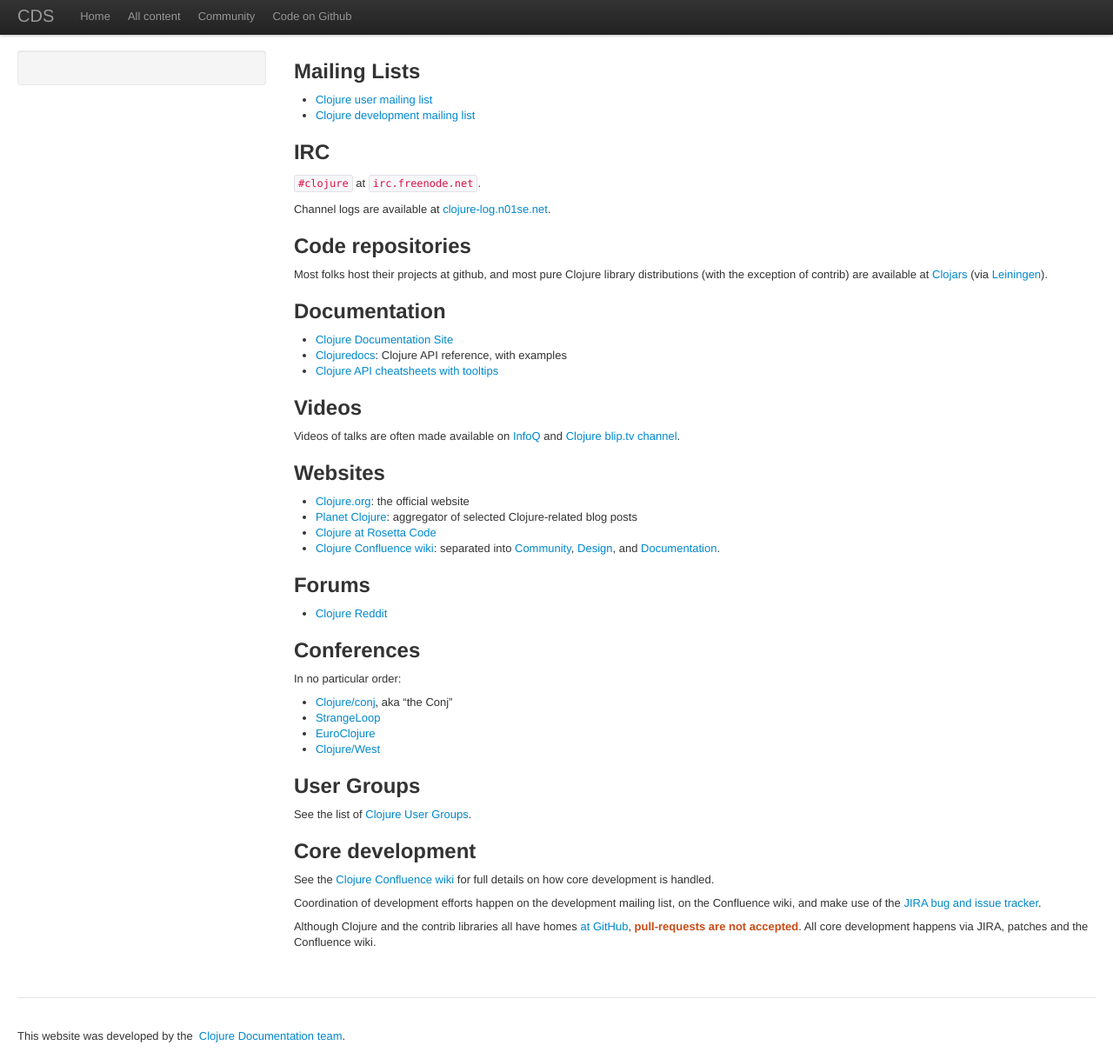
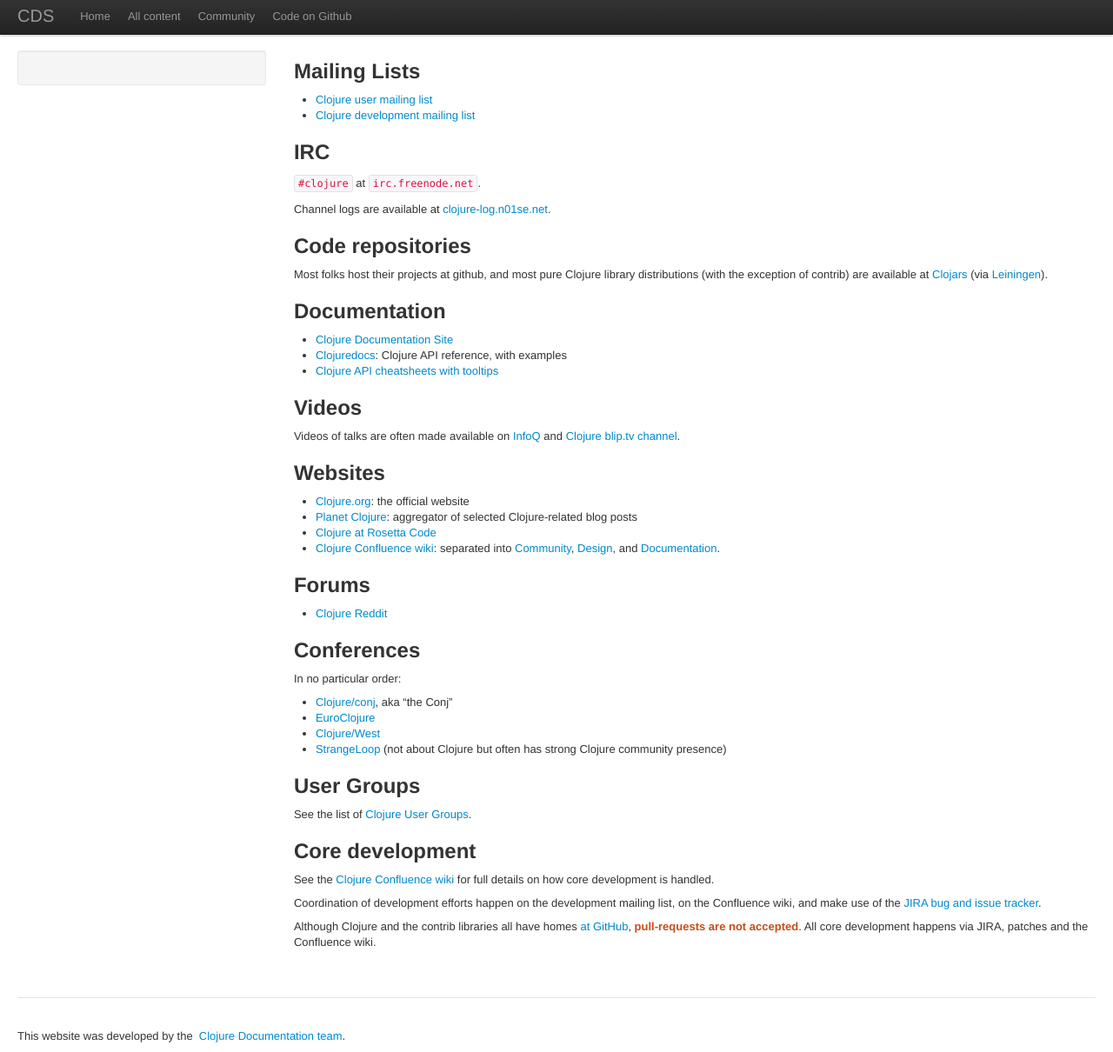
Before and after one commit to clojuredocs/guides, a Jekyll site: the page built from articles/ecosystem/community.md, in a window 1280 px wide. Shown: the whole page at 87% size. Built offline with Jekyll 4.4.1, drawn with Linux system fonts in a browser that asks for light colours; some web fonts are replaced; Markdown is read by kramdown in place of the engine named in the settings.

Commit message:
Make it clear that Strange Loop is not a Clojure conference

```diff
--- a/articles/ecosystem/community.md
+++ b/articles/ecosystem/community.md
@@ -52,10 +52,9 @@
 In no particular order:
 
   * [Clojure/conj](http://clojure-conj.org/), aka "the Conj"
-  * [StrangeLoop](https://thestrangeloop.com/)
   * [EuroClojure](http://euroclojure.com/)
   * [Clojure/West](http://clojurewest.org/)
-
+  * [StrangeLoop](https://thestrangeloop.com/) (not about Clojure but often has strong Clojure community presence)
 
 ## User Groups
 
```
